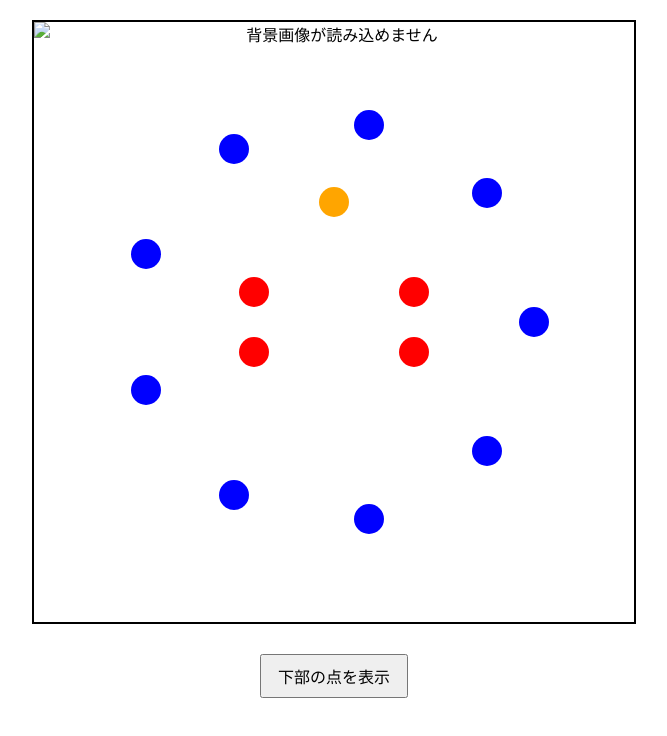
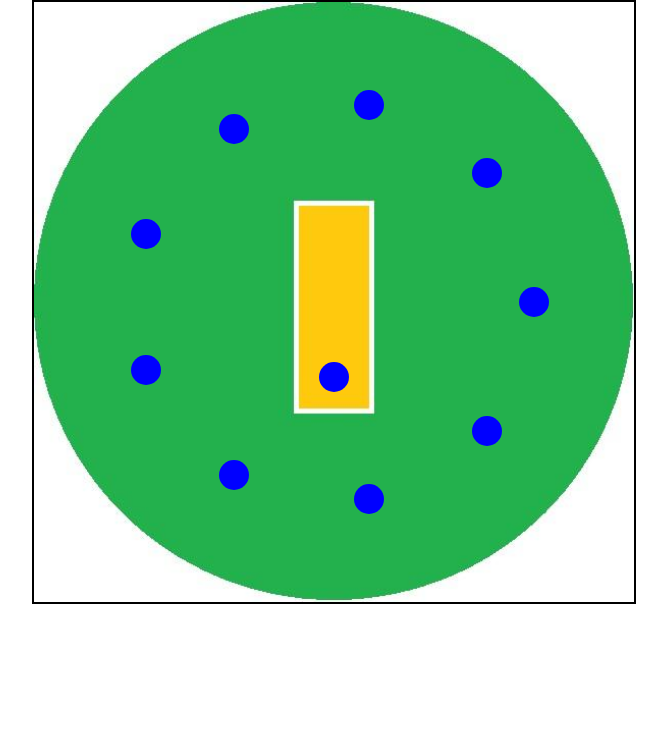
Before and after one commit to okojofy/cricket-visualizer, a plain HTML site: page index.html in a window 1280 px wide. Shown: the whole page, without its empty margins (306-973 px from the left). Drawn offline with Linux system fonts and the light colour scheme.

Commit message:
Update index.html

```diff
--- a/index.html
+++ b/index.html
@@ -7,23 +7,15 @@
     body {
       margin: 0;
       padding: 0;
-      text-align: center;
     }
     #container {
       position: relative;
       width: 600px;
       height: 600px;
+      background-image: url('cricket-ground.jpg'); /* 画像ファイル名 */
+      background-size: cover;
       border: 2px solid #000;
-      margin: 20px auto;
-      background-image: url('cricket-gruound.jpg');
-    }
-    #background-img {
-      width: 100%;
-      height: 100%;
-      position: absolute;
-      top: 0;
-      left: 0;
-      z-index: 0;
+      margin: 0 auto;
     }
     .dot {
       width: 30px;
@@ -33,34 +25,11 @@
       position: absolute;
       cursor: grab;
       user-select: none;
-      z-index: 10;
-    }
-    .special-dot {
-      background-color: orange;
-      cursor: default;
-    }
-    .corner-dot {
-      background-color: red;
-      cursor: default;
-    }
-    .hidden {
-      display: none;
-    }
-    #toggleBtn {
-      margin-top: 10px;
-      padding: 8px 16px;
-      font-size: 16px;
-      cursor: pointer;
     }
   </style>
 </head>
 <body>
-
-  <div id="container">
-    <img id="background-img" src="ground.jpg" alt="背景画像が読み込めません">
-  </div>
-
-  <button id="toggleBtn">下部の点を表示</button>
+  <div id="container"></div>
 
   <script>
     const container = document.getElementById('container');
@@ -69,28 +38,50 @@
     const radius = 200;
     const centerX = containerSize / 2;
     const centerY = containerSize / 2;
+
     const savedPositions = JSON.parse(localStorage.getItem('dotPositions') || '[]');
+    const allDots = [];
 
-    // 通常のドラッグ可能な点（円形配置）
+    // 9個の円周上の点を作成
     for (let i = 0; i < dotCount; i++) {
       const dot = document.createElement('div');
       dot.className = 'dot';
       dot.dataset.index = i;
 
-      let x, y;
       if (savedPositions[i]) {
-        x = savedPositions[i].x;
-        y = savedPositions[i].y;
+        dot.style.left = `${savedPositions[i].x}px`;
+        dot.style.top = `${savedPositions[i].y}px`;
       } else {
         const angle = (i / dotCount) * 2 * Math.PI;
-        x = centerX + radius * Math.cos(angle) - 15;
-        y = centerY + radius * Math.sin(angle) - 15;
+        const x = centerX + radius * Math.cos(angle) - 15;
+        const y = centerY + radius * Math.sin(angle) - 15;
+        dot.style.left = `${x}px`;
+        dot.style.top = `${y}px`;
       }
 
-      dot.style.left = `${x}px`;
-      dot.style.top = `${y}px`;
+      makeDraggable(dot);
       container.appendChild(dot);
+      allDots.push(dot);
+    }
 
+    // 長方形下部の追加点（インデックス: 9番目）
+    const extraDot = document.createElement('div');
+    extraDot.className = 'dot';
+
+    if (savedPositions[9]) {
+      extraDot.style.left = `${savedPositions[9].x}px`;
+      extraDot.style.top = `${savedPositions[9].y}px`;
+    } else {
+      extraDot.style.left = `${300 - 15}px`; // X中央
+      extraDot.style.top = `${375 - 15}px`;  // Y下端
+    }
+
+    makeDraggable(extraDot);
+    container.appendChild(extraDot);
+    allDots.push(extraDot);
+
+    // ドラッグ機能付与
+    function makeDraggable(dot) {
       dot.onmousedown = function (e) {
         const offsetX = e.clientX - dot.offsetLeft;
         const offsetY = e.clientY - dot.offsetTop;
@@ -98,8 +89,10 @@
         function onMouseMove(e) {
           let newX = e.clientX - offsetX;
           let newY = e.clientY - offsetY;
+
           newX = Math.max(0, Math.min(container.offsetWidth - 30, newX));
           newY = Math.max(0, Math.min(container.offsetHeight - 30, newY));
+
           dot.style.left = `${newX}px`;
           dot.style.top = `${newY}px`;
         }
@@ -115,65 +108,12 @@
       };
     }
 
-    // 特別点：上部（20px上にオフセット）
-    const topDot = document.createElement('div');
-    topDot.className = 'dot special-dot';
-    topDot.style.left = `${centerX - 15}px`;
-    topDot.style.top = `${centerY - 100 - 15 - 20}px`;
-
-    // 特別点：下部（20px下にオフセット）
-    const bottomDot = document.createElement('div');
-    bottomDot.className = 'dot special-dot hidden';
-    bottomDot.style.left = `${centerX - 15}px`;
-    bottomDot.style.top = `${centerY + 100 - 15 + 20}px`;
-
-    container.appendChild(topDot);
-    container.appendChild(bottomDot);
-
-    // 長方形（想定：中央に幅200px × 高さ100px）の内側頂点に点を追加
-    const rectWidth = 200;
-    const rectHeight = 100;
-    const rectLeft = centerX - rectWidth / 2;
-    const rectTop = centerY - rectHeight / 2;
-
-    const cornerOffsets = [
-      { dx: 5, dy: 5 },                                   // 左上
-      { dx: rectWidth - 35, dy: 5 },                      // 右上
-      { dx: 5, dy: rectHeight - 35 },                     // 左下
-      { dx: rectWidth - 35, dy: rectHeight - 35 }         // 右下
-    ];
-
-    for (const offset of cornerOffsets) {
-      const cornerDot = document.createElement('div');
-      cornerDot.className = 'dot corner-dot';
-      cornerDot.style.left = `${rectLeft + offset.dx}px`;
-      cornerDot.style.top = `${rectTop + offset.dy}px`;
-      container.appendChild(cornerDot);
-    }
-
-    // 上下切り替えボタン処理
-    const toggleBtn = document.getElementById('toggleBtn');
-    toggleBtn.onclick = () => {
-      const topVisible = !topDot.classList.contains('hidden');
-
-      if (topVisible) {
-        topDot.classList.add('hidden');
-        bottomDot.classList.remove('hidden');
-        toggleBtn.textContent = '上部の点を表示';
-      } else {
-        topDot.classList.remove('hidden');
-        bottomDot.classList.add('hidden');
-        toggleBtn.textContent = '下部の点を表示';
-      }
-    };
-
+    // 座標保存
     function savePositions() {
-      const positions = Array.from(document.querySelectorAll('.dot'))
-        .filter(dot => !dot.classList.contains('special-dot') && !dot.classList.contains('corner-dot'))
-        .map(dot => ({
-          x: parseFloat(dot.style.left),
-          y: parseFloat(dot.style.top)
-        }));
+      const positions = allDots.map(dot => ({
+        x: parseFloat(dot.style.left),
+        y: parseFloat(dot.style.top)
+      }));
       localStorage.setItem('dotPositions', JSON.stringify(positions));
     }
   </script>
```
